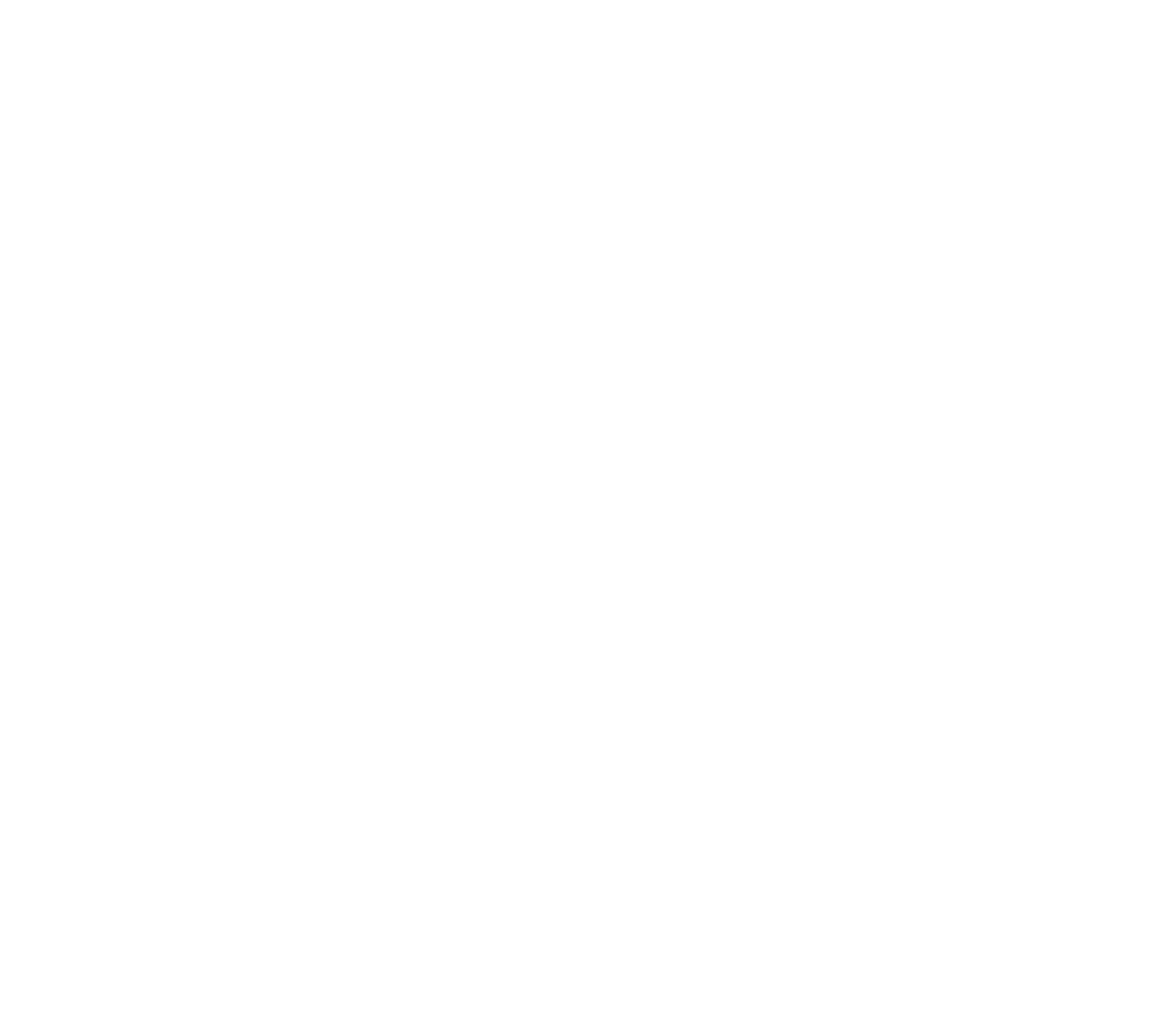
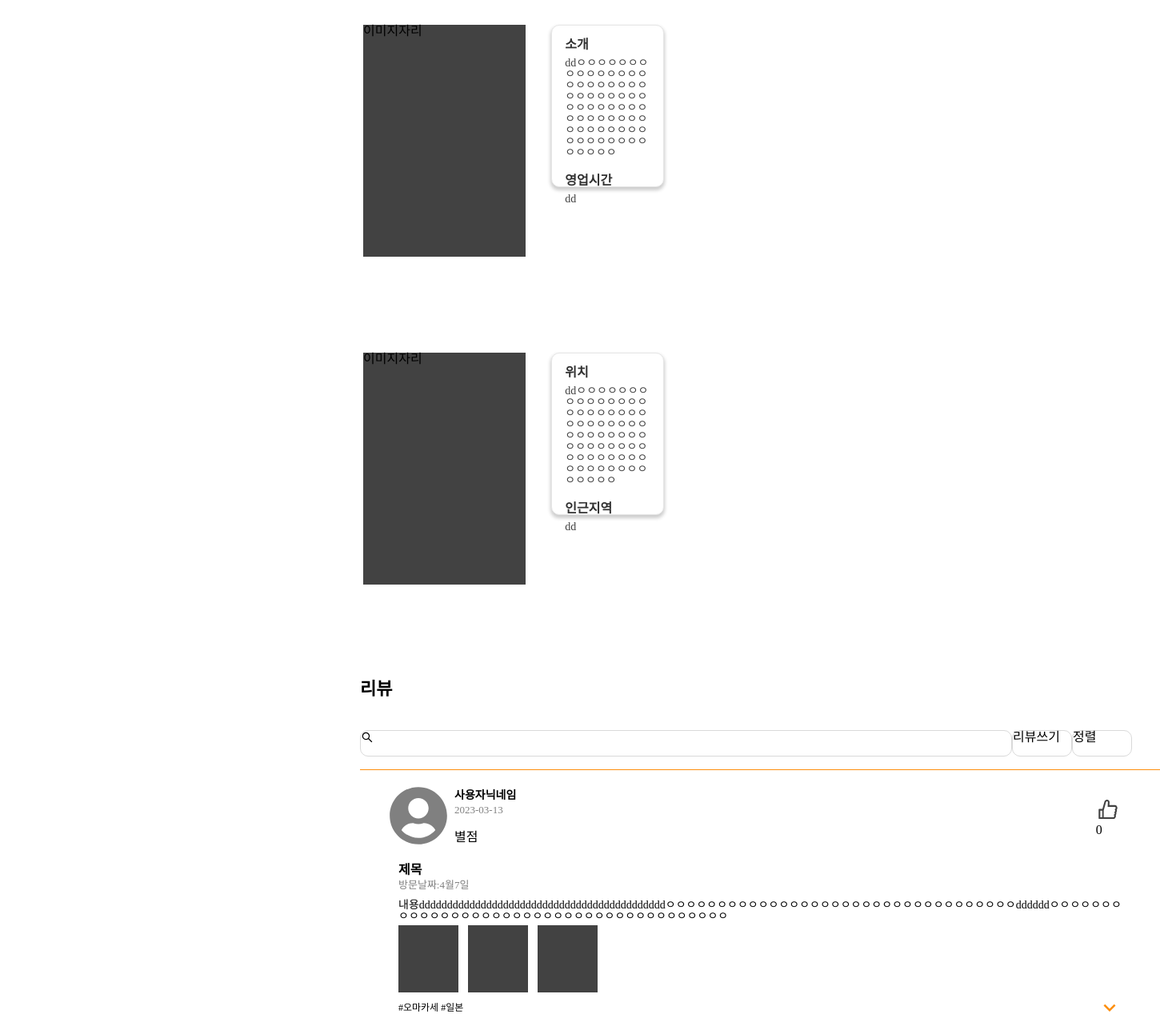
Before and after one commit to codestates-seb/seb42_main_028, a React (Create React App) app in the folder client/: page /review in a window 1280 px wide. Shown: the part 213-1506 px from the top of the page at 80% size, 1450 px wide, since content can reach past the window. Before the commit the page ends 800 px from the top, so only its background shows below. Built offline with nearby package versions, Linux system fonts and the light colour scheme.

Commit message:
리뷰페이지

```diff
--- a/client/src/App.js
+++ b/client/src/App.js
@@ -9,6 +9,7 @@ import Adminpage from './pages/Review/Adminpage.jsx';
 import Reviewwrite from './pages/Review/Reviewwrite.jsx';
 import Errorpage from './pages/Error/Errorpage.jsx';
 import Header from './components/Header';
+import Card2 from './pages/Review/card2';
 
 import { BrowserRouter as Router, Routes, Route } from 'react-router-dom';
 
@@ -27,6 +28,7 @@ function App() {
 				<Route path='/admin' element={<Adminpage />} />
 				<Route path='/reviewwrite' element={<Reviewwrite />} />
 				<Route path='404' element={<Errorpage />} />
+				<Route path='test' element={<Card2 />} />
 			</Routes>
 		</Router>
 	);
--- a/client/src/pages/Review/Adminpage.jsx
+++ b/client/src/pages/Review/Adminpage.jsx
@@ -1,7 +1,8 @@
 import React from 'react';
 
+
 function Adminpage() {
-	return <div>운영자페이지입니다.</div>;
+ return <></>
 }
 
 export default Adminpage;
--- /dev/null
+++ b/client/src/pages/Review/Reviewcard.jsx
@@ -0,0 +1,93 @@
+import React from 'react';
+import styled from 'styled-components';
+
+
+import {AiOutlineLike} from 'react-icons/ai'
+import {FaUserCircle} from 'react-icons/fa'
+import {MdExpandMore} from 'react-icons/md'
+
+const Card = styled.div`
+	width: 1000px;
+    height: 331px;
+    border-top:solid 1px #FD8E0D ;
+    background-color: white;
+
+`
+const Flex = styled.div`
+align-items: ${(props) => props.align_items};
+flex: ${(props) => props.flex ||'1' }
+`
+const Icon = styled.div`
+margin: ${(props) => props.margin ||'10px 10px 10px 10px' };
+`
+const Container = styled.div`
+margin-left: ${(props) => props.margin_left };
+margin-right: ${(props) => props.margin_right };
+margin-Top: ${(props) => props.margin_Top };
+display: ${(props) => props.display ||'flex' };
+align-items: ${(props) => props.align_items ||'center' }
+`
+
+const Text = styled.div`
+margin-bottom: ${(props) => props.margin_buttom };
+font-size: ${(props) => props.font_size || '14px' };
+font-weight:  ${(props) => props.font_weight };
+color:${(props) => props.color }; ;
+`
+const Img = styled.div`
+margin-left: ${(props) => props.margin_left };
+width:75px;
+height: 84px;
+background-color: #424242;
+`
+
+function Reviewcard(){
+    return <>
+<Card>
+    <Container>
+    <Icon margin='20px 8px 20px 36px'>
+     <FaUserCircle size="74" color='gray'/>
+    </Icon>
+    <Flex flex='10'>
+     <Text margin_buttom='4px' font_weight='bold'>
+    사용자닉네임
+    </Text>
+    <Text margin_buttom='20px' color='#808080' font_size='13px'>
+    2023-03-13
+    </Text>
+    <div>
+    별점
+    </div>
+    </Flex>
+    <Flex>
+     <AiOutlineLike size="30" color='#424242'/>
+     <Flex >0</Flex>
+    </Flex>
+    </Container>
+    <Container display='block' margin_left='48px' margin_right='48px' >
+        <Text margin_buttom='4px' font_size= '16px' font_weight= 'bold' >
+        제목
+        </Text>
+        <Text margin_buttom='12px' font_size= '13px' color='#808080'>
+        방문날짜:4월7일
+        </Text>
+        <Text>내용ddddddddddddddddddddddddddddddddddddddddddddㅇㅇㅇㅇㅇㅇㅇㅇㅇㅇㅇㅇㅇㅇㅇㅇㅇㅇㅇㅇㅇㅇㅇㅇㅇㅇㅇㅇㅇㅇㅇㅇㅇㅇddddddㅇㅇㅇㅇㅇㅇㅇㅇㅇㅇㅇㅇㅇㅇㅇㅇㅇㅇㅇㅇㅇㅇㅇㅇㅇㅇㅇㅇㅇㅇㅇㅇㅇㅇㅇㅇㅇㅇㅇ</Text>
+    </Container>
+    <Container margin_left='48px' margin_right='48px' margin_Top='4px'>
+    <Img/>
+    <Img  margin_left='12px'/>
+    <Img  margin_left='12px'/>
+    </Container>
+    <Container margin_left='48px' margin_right='48px' margin_Top='4px'>
+    <Flex >
+     <Text font_size='12px'>
+     #오마카세 #일본
+     </Text>
+     </Flex>
+     <MdExpandMore size='30' color='#FD8E0D'/>
+    </Container>
+</Card>
+</>
+}
+
+export default Reviewcard;
--- a/client/src/pages/Review/Reviewpage.jsx
+++ b/client/src/pages/Review/Reviewpage.jsx
@@ -1,7 +1,99 @@
 import React from 'react';
+import styled from 'styled-components';
+
+import Reviewcard from './Reviewcard';
+import Card from './card';
+import Card2 from './card2';
+
+import {AiOutlineSearch} from 'react-icons/ai'
+
+const Text = styled.div`
+margin-bottom: ${(props) => props.margin_buttom };
+font-size: ${(props) => props.font_size || '14px' };
+font-weight:  ${(props) => props.font_weight };
+color:${(props) => props.color };
+`
+
+const Adminpage1 = styled.div`
+	margin-left: 450px;
+	margin-right: 450px;
+`
+const Container=styled.div`
+margin-top:${(props) => props.margin_top  };
+margin-bottom:${(props) => props.margin_bottom  };
+display:${(props) => props.display || 'block' };
+`
+
+const Img = styled.div`
+margin-left: ${(props) => props.margin_left };
+margin-right: ${(props) => props.margin_right };
+width: ${(props) => props.width };
+height: ${(props) => props.height };
+
+background-color: #424242;
+`
+
+
+const Search = styled.div`
+	width: 815px;
+	height: 33px;
+	border-radius: 10px;
+	border: 1px solid #D9D9D9;
+`
+const Button = styled.div`
+	width: 75px;
+	height: 33px;
+	border-radius: 10px;
+	border: 1px solid #D9D9D9;
+`
 
 function Reviewpage() {
-	return <div>리뷰페이지입니다.</div>;
+	return <div>
+		<Adminpage1>
+			<Container margin_top='130px' >
+               <Text font_size = '22px' font_weight= 'bold' margin_buttom='28px'>
+				카메스시
+			   </Text>
+			   <Text  margin_buttom = '4px'>
+				별점자리입니다
+			   </Text>
+			   <Text margin_buttom='32px' >
+				리뷰쓰기
+			   </Text>
+			</Container>
+			<Container display='flex' margin_bottom='120px'>
+				<Img width='522px' height='290px' margin_left='4px' margin_right='32px'>
+					이미지자리
+				</Img>
+				<Card/>
+			</Container>
+			<Container display='flex' margin_bottom='120px'>
+				<Img width='522px' height='290px' margin_left='4px' margin_right='32px'>
+					이미지자리
+				</Img>
+				<Card2/>
+			</Container>
+			<Container margin_bottom='40px'>
+			    <Text font_size= '22px' font_weight= 'bold'>
+				리뷰
+			   </Text>
+			</Container>
+			<Container margin_bottom='16px' display='felx'>
+			<Search className='써치바'>
+				<AiOutlineSearch />
+				</Search>
+				<Button>
+				리뷰쓰기</Button>
+				<Button>
+				정렬</Button>
+			</Container>
+
+               <Reviewcard></Reviewcard>
+
+
+		</Adminpage1>
+
+		</div>;
 }
 
 export default Reviewpage;
--- a/client/src/pages/Review/Reviewwrite.jsx
+++ b/client/src/pages/Review/Reviewwrite.jsx
@@ -1,7 +1,10 @@
 import React from 'react';
 
+
+
 function Reviewwrite() {
-	return <div>리뷰 작성페이지입니다.</div>;
+	return <>
+	</>
 }
 
 export default Reviewwrite;
--- /dev/null
+++ b/client/src/pages/Review/card.jsx
@@ -0,0 +1,51 @@
+import React from 'react';
+import styled from 'styled-components';
+
+const Cardbox = styled.div`
+display: block;
+align-items: ${(props) => props.align_items ||'center' };
+margin-left: ${(props) => props.margin_left };
+width: ${(props) => props.width || '358px'};
+height: ${(props) => props.height || '203px'};
+background-color: white;
+box-shadow: 0px 3px 4px 1px rgb(0,0,0,0.2);
+border:solid 0.5px #E6E6E6;
+border-radius:10px;
+`
+const Text = styled.div`
+margin-bottom: ${(props) => props.margin_buttom };
+font-size: ${(props) => props.font_size || '14px' };
+font-weight:  ${(props) => props.font_weight };
+color:${(props) => props.color }; ;
+`
+const Container=styled.div`
+margin-top:${(props) => props.margin_top  };
+margin-left:${(props) => props.margin_left  };
+margin-right:${(props) => props.margin_right  };
+margin-bottom:${(props) => props.margin_bottom  };
+display:${(props) => props.display || 'block' };
+`
+function Card(){
+  return <>
+  <Cardbox>
+    <Container margin_top='16px' margin_left='16px' margin_right='16px'>
+        <Text font_size='16px' font_weight='bold' color='#313131' margin_buttom='8px'>
+        소개
+        </Text>
+        <Text color='#424242'>
+            ddㅇㅇㅇㅇㅇㅇㅇㅇㅇㅇㅇㅇㅇㅇㅇㅇㅇㅇㅇㅇㅇㅇㅇㅇㅇㅇㅇㅇㅇㅇㅇㅇㅇㅇㅇㅇㅇㅇㅇㅇㅇㅇㅇㅇㅇㅇㅇㅇㅇㅇㅇㅇㅇㅇㅇㅇㅇㅇㅇㅇㅇㅇㅇㅇㅇㅇㅇㅇ
+        </Text>
+    </Container>
+    <Container margin_top='20px' margin_left='16px' margin_right='16px'>
+        <Text font_size='16px' font_weight='bold' color='#313131' margin_buttom='8px'>
+        영업시간
+        </Text>
+        <Text color='#424242'>
+            dd
+        </Text>
+    </Container>
+  </Cardbox>
+  </>
+}
+
+export default Card;
--- /dev/null
+++ b/client/src/pages/Review/card2.jsx
@@ -0,0 +1,54 @@
+import React from 'react';
+import styled from 'styled-components';
+
+const Cardbox = styled.div`
+display: block;
+align-items: ${(props) => props.align_items ||'center' };
+margin-left: ${(props) => props.margin_left };
+width: ${(props) => props.width || '358px'};
+height: ${(props) => props.height || '203px'};
+background-color: white;
+box-shadow: 0px 3px 4px 1px rgb(0,0,0,0.2);
+border:solid 0.5px #E6E6E6;
+border-radius:10px;
+`
+
+const Text = styled.div`
+margin-bottom: ${(props) => props.margin_buttom };
+font-size: ${(props) => props.font_size || '14px' };
+font-weight:  ${(props) => props.font_weight };
+color:${(props) => props.color }; ;
+`
+const Container=styled.div`
+margin-top:${(props) => props.margin_top  };
+margin-left:${(props) => props.margin_left  };
+margin-right:${(props) => props.margin_right  };
+margin-bottom:${(props) => props.margin_bottom  };
+display:${(props) => props.display || 'block' };
+align-items: ${(props) => props.align_items ||'center' };
+`
+function Card2(){
+  return <>
+  <Cardbox>
+    <Container margin_top='16px' margin_left='16px' margin_right='16px'>
+        <Text font_size='16px' font_weight='bold' color='#313131' margin_buttom='8px'>
+        위치
+        </Text>
+        <Text color='#424242'>
+            ddㅇㅇㅇㅇㅇㅇㅇㅇㅇㅇㅇㅇㅇㅇㅇㅇㅇㅇㅇㅇㅇㅇㅇㅇㅇㅇㅇㅇㅇㅇㅇㅇㅇㅇㅇㅇㅇㅇㅇㅇㅇㅇㅇㅇㅇㅇㅇㅇㅇㅇㅇㅇㅇㅇㅇㅇㅇㅇㅇㅇㅇㅇㅇㅇㅇㅇㅇㅇ
+        </Text>
+    </Container>
+    <Container margin_top='20px' margin_left='16px' margin_right='16px'>
+        <Text font_size='16px' font_weight='bold' color='#313131' margin_buttom='8px'>
+        인근지역
+        </Text>
+        <Text color='#424242'>
+            dd
+        </Text>
+    </Container>
+  </Cardbox>
+  </>
+}
+
+
+export default Card2;
```
Also changed, not shown: 1 other file (tests, documents, lock files or other folders).
